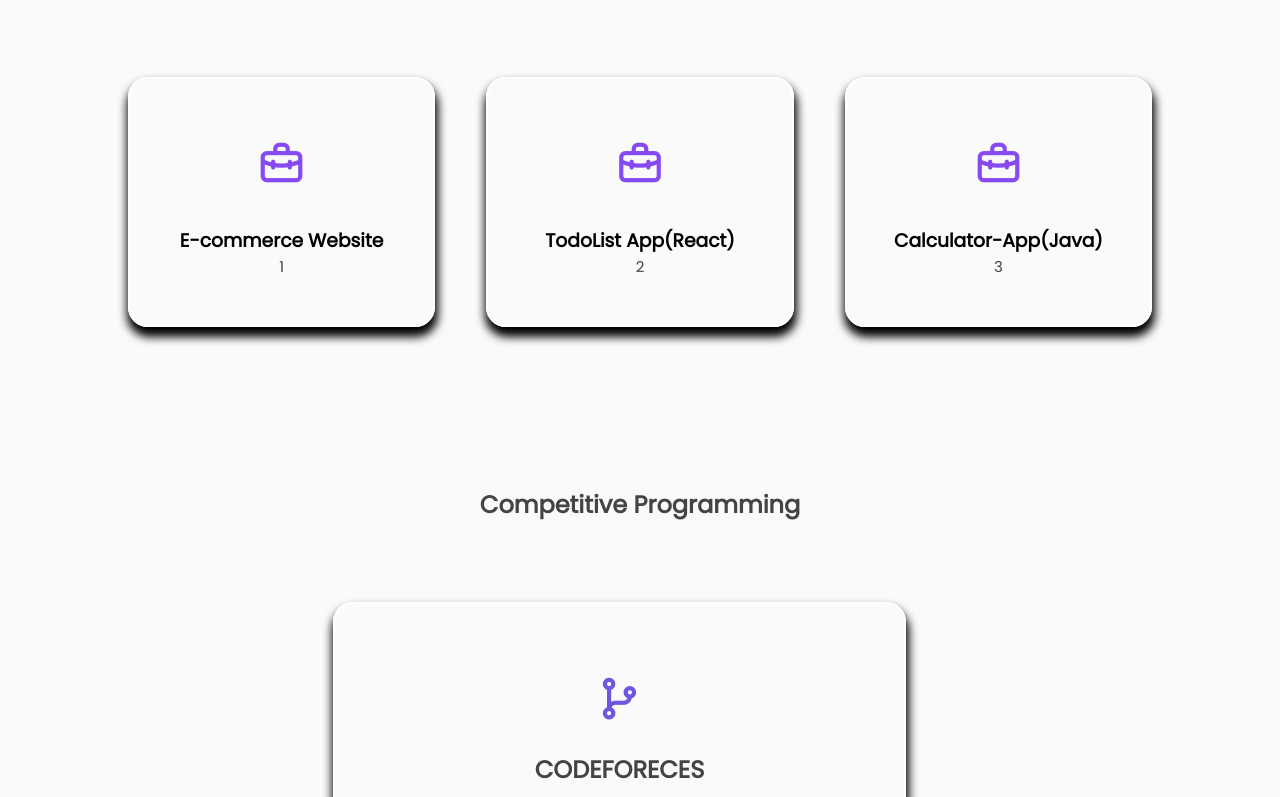
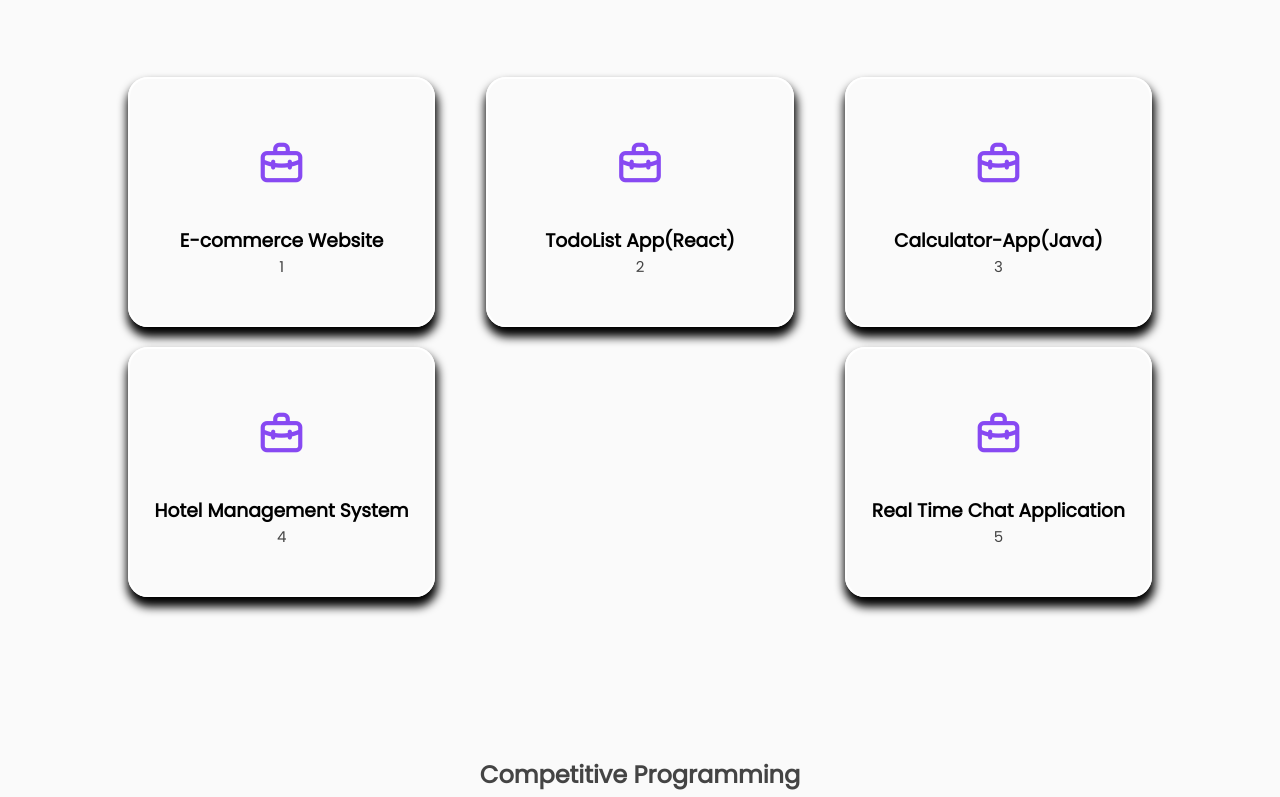
Before and after one commit to cretacoder/My_portfolio, a plain HTML site: page index.html in a window 1280 px wide. Shown: the part 1645-2442 px from the top of the page. Drawn offline with nearby package versions, Linux system fonts and the light colour scheme; a web font is replaced by a local one.

Commit message:
Add Projects

```diff
--- a/index.html
+++ b/index.html
@@ -183,6 +183,24 @@
                         </div>
                         <label >3</label>
                     </div>
+
+                    <div class="project-box">
+                        <i class="uil uil-briefcase-alt"></i>
+                        <h3>Hotel Management System</h3>
+                        <div class="project-links">
+                            <button class="project-btn"> <a href="https://github.com/cretacoder/Hotel-Management-System"> Code </a></button>
+                        </div>
+                        <label >4</label>
+                    </div>
+
+                    <div class="project-box">
+                        <i class="uil uil-briefcase-alt"></i>
+                        <h3>Real Time Chat Application</h3>
+                        <div class="project-links">
+                            <button class="project-btn"> <a href="https://github.com/cretacoder/Chat-Application"> Code </a></button>
+                        </div>
+                        <label >5</label>
+                    </div>
                 </div>
             </section>
 
```
